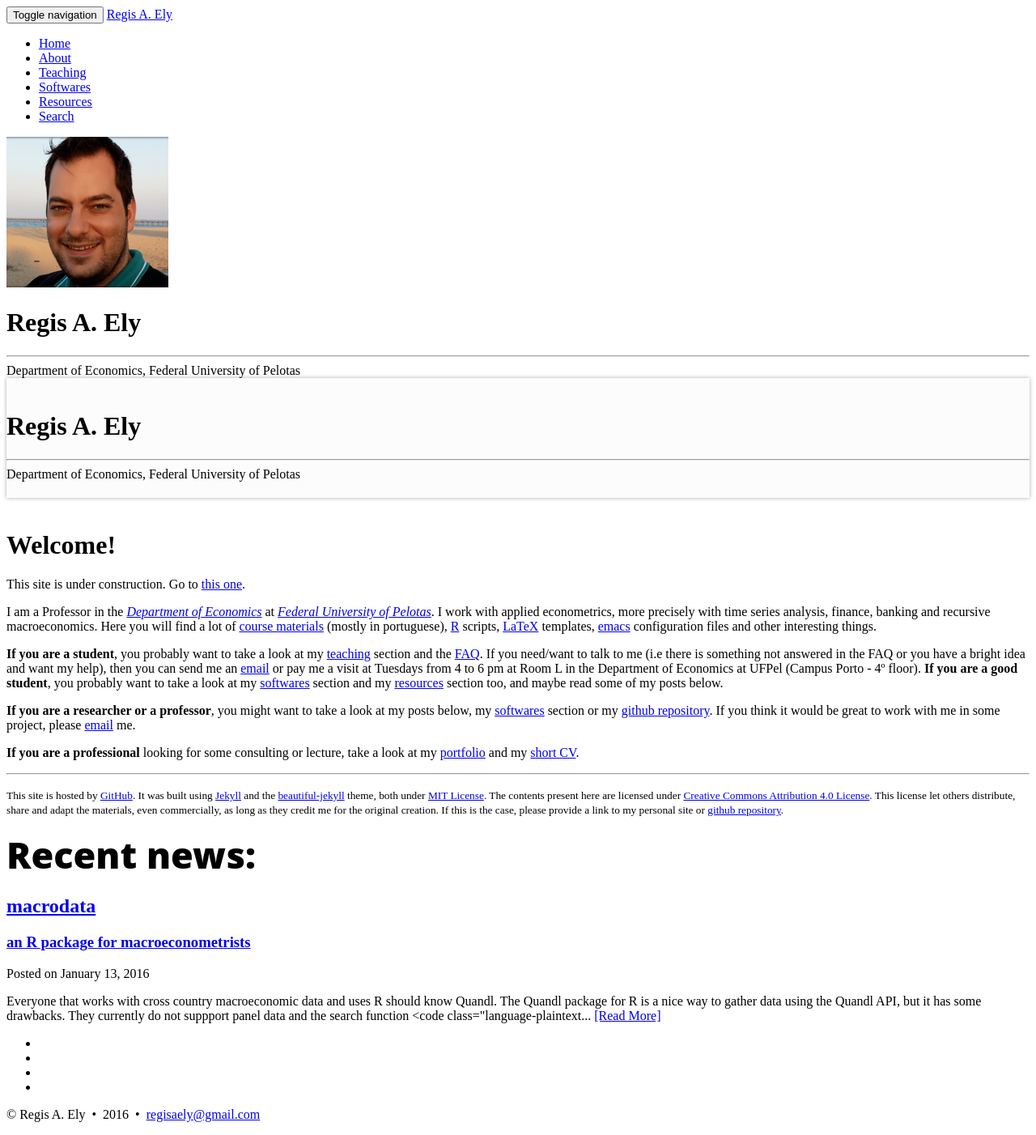
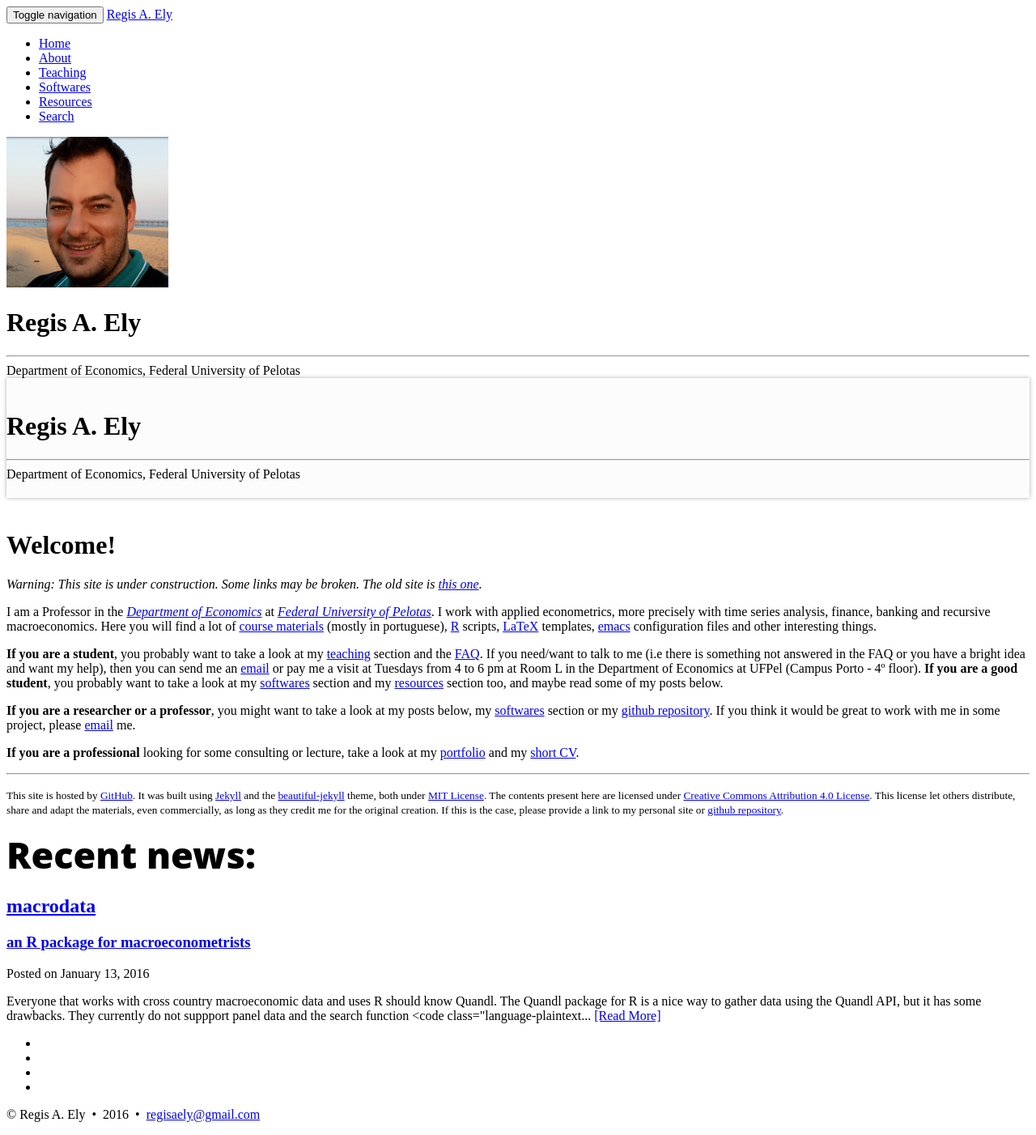
Before and after one commit to regisely/regisely.github.io, a Jekyll site: the page built from index.html, in a window 1280 px wide. Shown: the whole page at 81% size. Built offline with Jekyll 4.4.1, drawn with Linux system fonts in a browser that asks for light colours; the list of posts is cut into pages by our own code.

Commit message:
Update index.

```diff
--- a/index.html
+++ b/index.html
@@ -15,7 +15,7 @@ bigimg:
 
   <h1>Welcome!</h1>
 
-  <p>This site is under construction. Go to <a href="http://sites.google.com/site/regisaely">this one</a>.</p>
+  <p><i>Warning: This site is under construction. Some links may be broken. The old site is <a href="http://sites.google.com/site/regisaely">this one</a>.</i></p>
 
   <p>I am a Professor in the <a href="http://www2.ufpel.edu.br/ich/economia/"><i>Department of Economics</i></a> at <a href="http://portal.ufpel.edu.br/"><i>Federal University of Pelotas</i></a>. I work with applied econometrics, more precisely with time series analysis, finance, banking and recursive macroeconomics. Here you will find a lot of <a href="{{ site.baseurl }}/teaching">course materials</a> (mostly in portuguese), <a href="https://www.r-project.org/">R</a> scripts, <a href="https://www.latex-project.org/">LaTeX</a> templates, <a href="https://www.gnu.org/software/emacs/">emacs</a> configuration files and other interesting things.</p>
 
```
